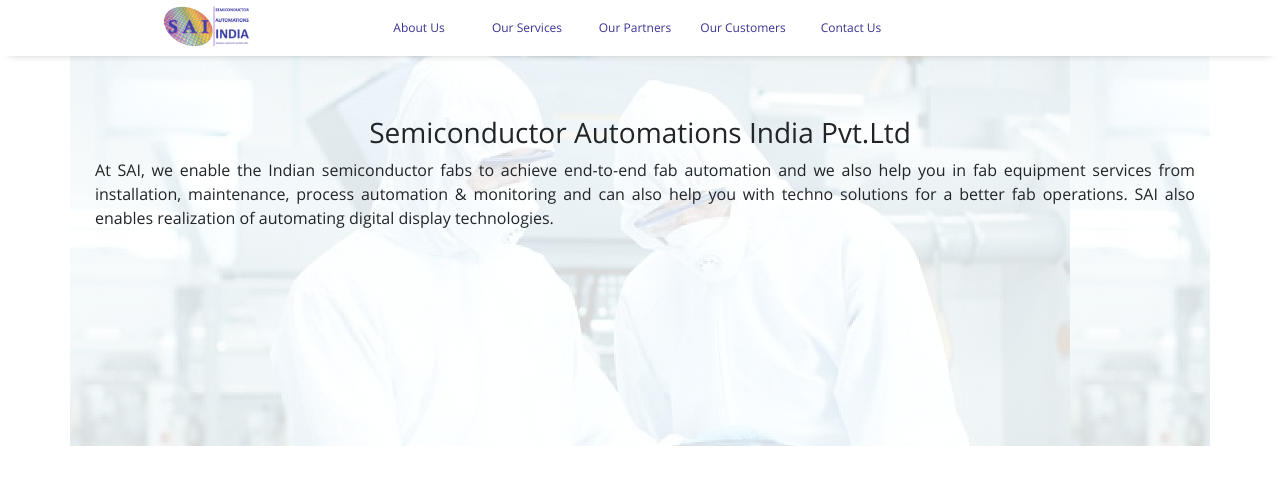
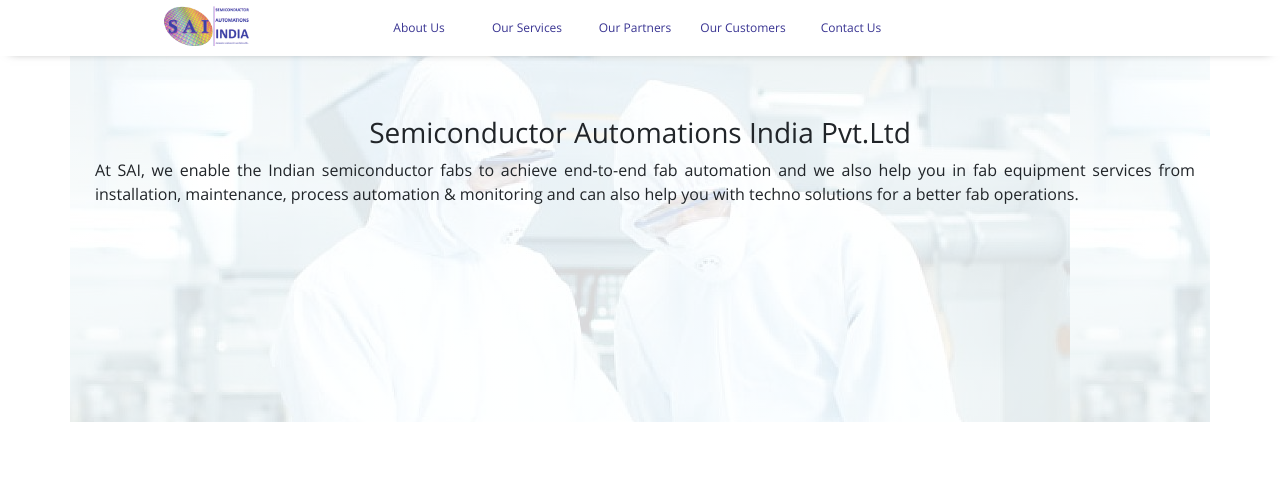
Before and after one commit to saisemi/sai, a React (Create React App) app: page /#/ in a window 1280 px wide. Shown: the top 484 px of the page. Built offline with nearby package versions, Linux system fonts and the light colour scheme.

Commit message:
update content

```diff
--- a/src/components/HomePage/index.js
+++ b/src/components/HomePage/index.js
@@ -22,7 +22,7 @@ const Body = () => (
           <Description>
           At SAI, we enable the Indian semiconductor fabs to achieve end-to-end fab automation and we also help you in fab
           equipment services from installation, maintenance, process automation &amp;
-          monitoring and can also help you with techno solutions for a better fab operations. SAI also enables realization of automating digital display technologies.
+          monitoring and can also help you with techno solutions for a better fab operations.
           </Description>
         </Col>
       </Row>
```
